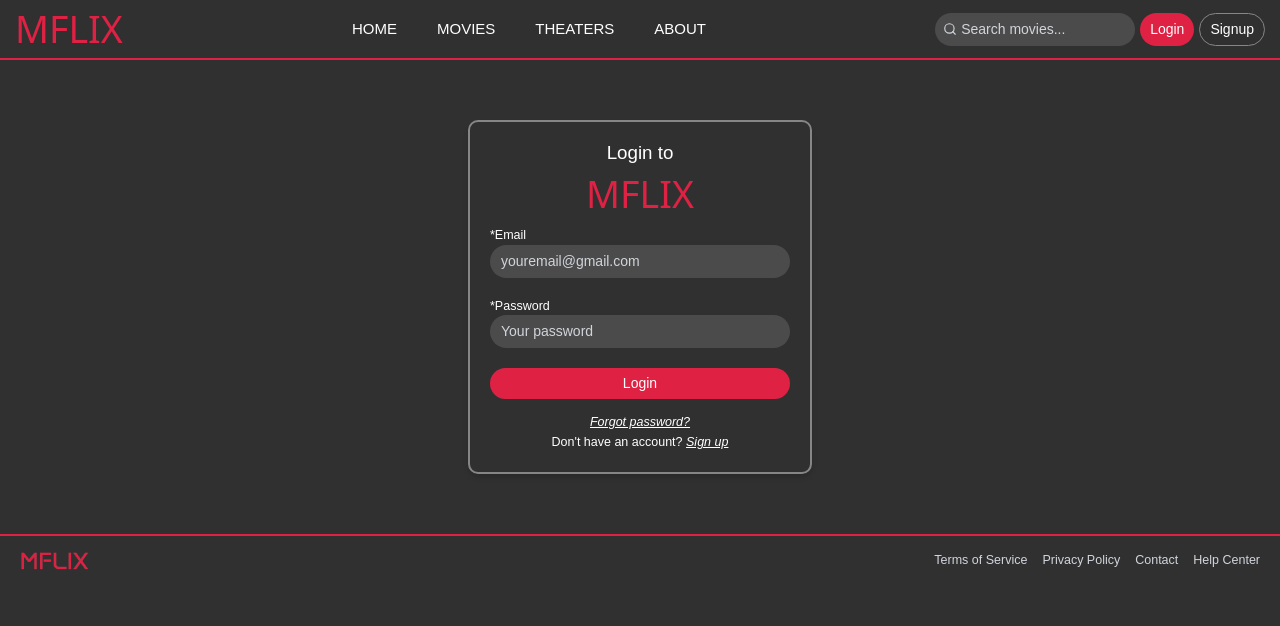
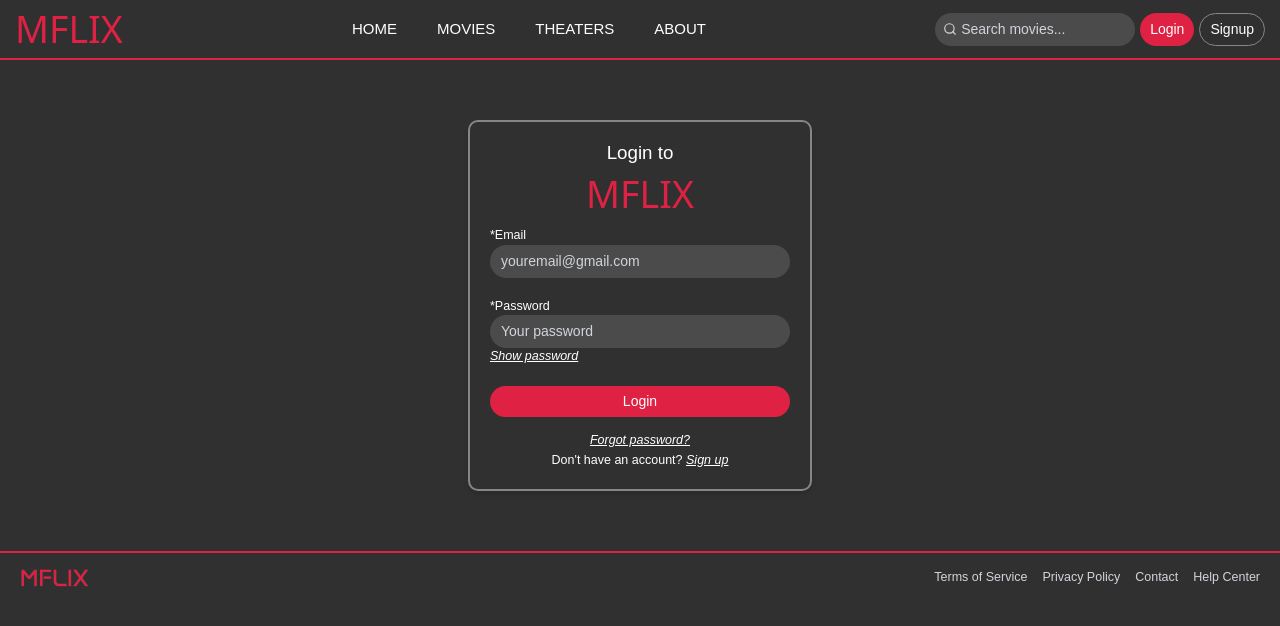
Before and after one commit to NhuKhanhuWu/mflix, a React (Vite) app in the folder frontend/: page /login in a window 1280 px wide. Shown: the top 626 px of the page. Built offline with nearby package versions, Linux system fonts and the light colour scheme; no server answers; a web font is replaced by a local one.

Commit message:
add show password btn

```diff
--- a/frontend/src/ui/Input.tsx
+++ b/frontend/src/ui/Input.tsx
@@ -1,11 +1,18 @@
 /** @format */
 
+import { useState } from "react";
 import {
   FieldValues,
   FieldErrors,
   UseFormRegister,
   Path,
 } from "react-hook-form";
+import { SetState } from "../interfaces/general";
+
+interface ShowPassBtnProps {
+  isShowPass: boolean;
+  setIsShowPass: SetState<boolean>;
+}
 
 interface GeneralInputProps<T extends FieldValues> {
   register: UseFormRegister<T>;
@@ -17,6 +24,20 @@ interface GeneralInputProps<T extends FieldValues> {
   type?: "text" | "password" | "email";
 }
 
+const ShowPassBtn: React.FC<ShowPassBtnProps> = ({
+  isShowPass,
+  setIsShowPass,
+}) => {
+  return (
+    <button
+      type="button"
+      className="link block text-xl"
+      onClick={() => setIsShowPass(!isShowPass)}>
+      {isShowPass ? "Hide password" : "Show password"}
+    </button>
+  );
+};
+
 export const InputField = <T extends FieldValues>({
   register,
   name,
@@ -27,13 +48,15 @@ export const InputField = <T extends FieldValues>({
   type = "text",
 }: GeneralInputProps<T>) => {
   const error = errors[name];
+  const [isShowPass, setIsShowPass] = useState(false);
+  const inputType = type === "password" && isShowPass ? "text" : type;
 
   return (
     <div>
       {label && <label className="label">{label}</label>}
       <input
         {...register(name)}
-        type={type}
+        type={inputType}
         placeholder={placeholder}
         className={`input w-[30rem] ${isPending ? "input-disable" : ""}`}
         disabled={isPending}
@@ -44,6 +67,13 @@ export const InputField = <T extends FieldValues>({
           spellCheck: false,
         })}
       />
+
+      {/* show pass btn */}
+      {type === "password" && (
+        <ShowPassBtn isShowPass={isShowPass} setIsShowPass={setIsShowPass} />
+      )}
+
+      {/* error message */}
       {error && (
         <p className="error-message">
           *{(error.message as string) || "Invalid input"}
```
